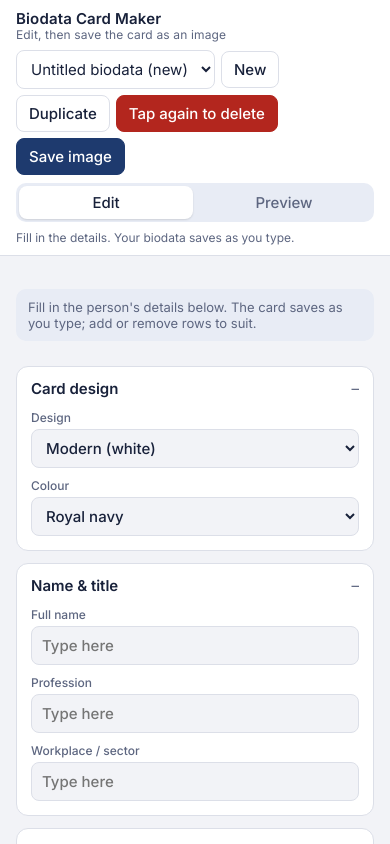
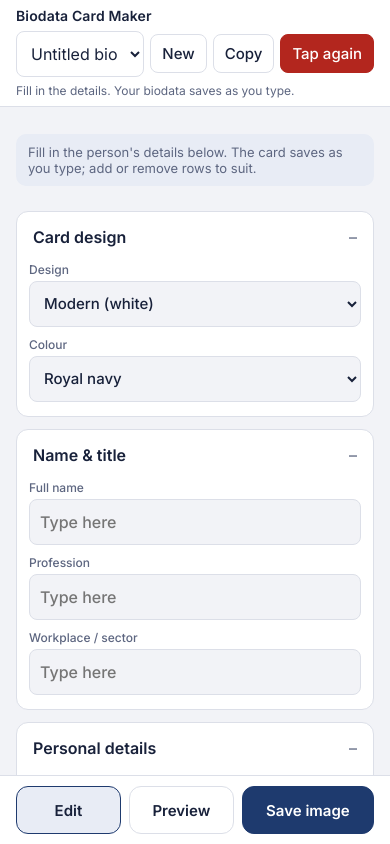
Before and after one commit to itsmohamedadil-ui/biodata-card-maker, a plain HTML site: page index.html in a window 390 px wide. Both pictures are taken after a click on the button "Delete". Shown: the top 844 px of the page. Drawn offline with nearby package versions, Linux system fonts and the light colour scheme.

Commit message:
Make the editor easier on phones: bottom action bar, larger tap targets, no zoom on typing
Co-Authored-By: Claude Opus 5.5 <noreply@anthropic.com>

```diff
--- a/index.html
+++ b/index.html
@@ -84,11 +84,36 @@ textarea { resize: vertical; min-height: 62px; line-height: 1.4; }
 .modal-card { background: var(--panel); border-radius: 14px; padding: 14px; max-width: 520px; width: 100%; max-height: 100%; overflow: auto; display: flex; flex-direction: column; gap: 10px; }
 .modal-card img { width: 100%; border-radius: 6px; }
 
+.dock { display: none; position: fixed; left: 0; right: 0; bottom: 0; z-index: 6; gap: 8px; background: var(--panel); border-top: 1px solid var(--line);
+  padding-top: 10px; padding-bottom: calc(10px + env(safe-area-inset-bottom, 0px));
+  padding-left: max(16px, env(safe-area-inset-left, 0px)); padding-right: max(16px, env(safe-area-inset-right, 0px)); }
+.dock button { flex: 1; min-height: 48px; border-radius: 12px; border: 1px solid var(--line); background: var(--panel); font-weight: 600; font-size: 15px; }
+.dock button[aria-selected="true"] { background: var(--soft); border-color: var(--accent); color: var(--fg); }
+.dock .primary { flex: 1.3; background: var(--accent); color: var(--accent-fg); border-color: var(--accent); }
+
 @media (max-width: 860px) {
-  .tabs { display: flex; }
-  .main { grid-template-columns: minmax(0, 1fr); }
+  .dock { display: flex; }
+  .tabs, #saveImgBtn, .brand small { display: none; }
+  .bar { padding-block: 8px; gap: 6px; }
+  .brand { font-size: 14px; }
+  .picker { width: 100%; flex-wrap: nowrap; }
+  .picker select { flex: 1; min-width: 0; max-width: none; }
+  .picker .btn { padding: 9px 11px; }
+  .status { font-size: 12px; white-space: nowrap; overflow: hidden; text-overflow: ellipsis; }
+  .main { grid-template-columns: minmax(0, 1fr); padding-block: 14px calc(96px + env(safe-area-inset-bottom, 0px)); }
   .preview { position: static; }
   body[data-tab="edit"] .preview, body[data-tab="preview"] .editor { display: none; }
+  input[type="text"], textarea, select { font-size: 16px; min-height: 46px; }
+  textarea { min-height: 76px; }
+  summary { padding: 15px 16px; font-size: 16px; }
+  .fields { padding: 0 12px 14px; }
+  .row { grid-template-columns: minmax(0, .85fr) minmax(0, 1.15fr) auto; }
+  .row.hl { grid-template-columns: minmax(0, .85fr) minmax(0, 1.15fr) auto; }
+  .row.hl .check { grid-column: 1 / -1; order: 5; }
+  .x { font-size: 24px; padding: 8px 10px; }
+  .add { padding: 11px 14px; font-size: 15px; }
+  .check { font-size: 14px; } .check input { width: 20px; height: 20px; }
+  .hint { display: none; }
 }
 @media (prefers-reduced-motion: reduce) { * { transition: none !important; } }
 
@@ -207,7 +232,7 @@ textarea { resize: vertical; min-height: 62px; line-height: 1.4; }
   <div class="picker">
     <select id="profileSelect" aria-label="Saved biodatas"></select>
     <button class="btn" id="newBtn" type="button">New</button>
-    <button class="btn" id="dupBtn" type="button">Duplicate</button>
+    <button class="btn" id="dupBtn" type="button" title="Copy this biodata for another person">Copy</button>
     <button class="btn danger" id="delBtn" type="button">Delete</button>
     <button class="btn primary" id="saveImgBtn" type="button">Save image</button>
   </div>
@@ -226,13 +251,19 @@ textarea { resize: vertical; min-height: 62px; line-height: 1.4; }
   </section>
 </main>
 
+<nav class="dock" aria-label="Actions">
+  <button type="button" id="dockEdit" aria-selected="true">Edit</button>
+  <button type="button" id="dockPreview" aria-selected="false">Preview</button>
+  <button type="button" id="dockSave" class="primary">Save image</button>
+</nav>
+
 <div class="modal" id="modal" hidden>
   <div class="modal-card">
     <strong id="modalTitle">Your card</strong>
     <p class="note" id="modalNote">Press and hold the image, then choose Save or Share.</p>
     <img id="modalImg" alt="Biodata card image">
-    <button class="btn primary" id="modalDownload" type="button" hidden>Download image</button>
-    <button class="btn" id="modalShare" type="button" hidden>Share (WhatsApp, etc.)</button>
+    <button class="btn primary" id="modalShare" type="button" hidden>Share (WhatsApp, etc.)</button>
+    <button class="btn" id="modalDownload" type="button" hidden>Download image</button>
     <button class="btn" id="modalClose" type="button">Close</button>
   </div>
 </div>
@@ -612,7 +643,7 @@ textarea { resize: vertical; min-height: 62px; line-height: 1.4; }
   $("delBtn").addEventListener("click", async () => {
     const b = $("delBtn");
     if (!b.classList.contains("armed")) {
-      b.classList.add("armed"); b.textContent = "Tap again to delete";
+      b.classList.add("armed"); b.textContent = "Tap again";
       clearTimeout(armTimer); armTimer = setTimeout(() => { b.classList.remove("armed"); b.textContent = "Delete"; }, 3500);
       return;
     }
@@ -628,12 +659,18 @@ textarea { resize: vertical; min-height: 62px; line-height: 1.4; }
 
   // ---------- tabs (phone) ----------
   function showTab(t) {
+    const changed = document.body.dataset.tab && document.body.dataset.tab !== t;
     document.body.dataset.tab = t;
     $("tabEdit").setAttribute("aria-selected", t === "edit"); $("tabPreview").setAttribute("aria-selected", t === "preview");
+    $("dockEdit").setAttribute("aria-selected", t === "edit"); $("dockPreview").setAttribute("aria-selected", t === "preview");
     if (t === "preview") requestAnimationFrame(fit);
+    if (changed) window.scrollTo(0, 0);
   }
   $("tabEdit").addEventListener("click", () => showTab("edit"));
   $("tabPreview").addEventListener("click", () => showTab("preview"));
+  $("dockEdit").addEventListener("click", () => showTab("edit"));
+  $("dockPreview").addEventListener("click", () => showTab("preview"));
+  $("dockSave").addEventListener("click", () => $("saveImgBtn").click());
   showTab("edit");
 
   // ---------- export ----------
@@ -642,7 +679,8 @@ textarea { resize: vertical; min-height: 62px; line-height: 1.4; }
   $("saveImgBtn").addEventListener("click", async () => {
     const btn = $("saveImgBtn");
     if (typeof html2canvas !== "function") { setStatus("The image tool didn't load. Reload the page and try again."); return; }
-    btn.disabled = true; const old = btn.textContent; btn.textContent = "Making image…";
+    const dock = $("dockSave");
+    btn.disabled = dock.disabled = true; const old = btn.textContent; btn.textContent = dock.textContent = "Making image…";
     const host = document.createElement("div");
     host.style.cssText = "position:fixed;left:-12000px;top:0;width:900px;pointer-events:none;";
     host.innerHTML = cardHTML(cur.state);
@@ -663,6 +701,7 @@ textarea { resize: vertical; min-height: 62px; line-height: 1.4; }
         const canShare = !inClaude && file && navigator.canShare && navigator.canShare({ files: [file] });
         $("modalDownload").hidden = inClaude;
         $("modalShare").hidden = !canShare;
+        $("modalDownload").classList.toggle("primary", !canShare);
         $("modalNote").textContent = inClaude ? "Press and hold the image, then choose Save or Share." : "Download the image, or share it straight to WhatsApp.";
         $("modalImg").src = canvas.toDataURL("image/png");
         $("modal").hidden = false;
@@ -670,7 +709,7 @@ textarea { resize: vertical; min-height: 62px; line-height: 1.4; }
     } catch (e) {
       setStatus("Couldn't make the image. Try again.");
     } finally {
-      host.remove(); btn.disabled = false; btn.textContent = old;
+      host.remove(); btn.disabled = dock.disabled = false; btn.textContent = dock.textContent = old;
     }
   });
   let lastBlob = null;
```
